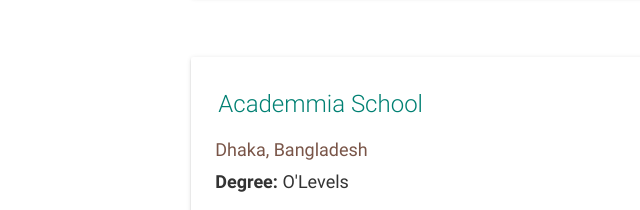
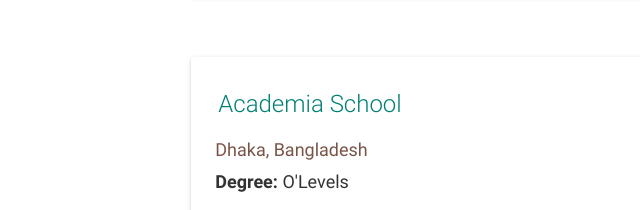
Before and after one commit to STANTHEGR8/stanly_halder, a plain HTML site: page index.html in a window 1280 px wide. Shown: the part 7675-7885 px from the top of the page, 26-666 px from the left. Drawn offline with nearby package versions, Linux system fonts and the light colour scheme.

Commit message:
index.html
Changed the  spelling of the school.

```diff
--- a/index.html
+++ b/index.html
@@ -931,7 +931,7 @@
         <div class="card">
           <div class="card-content">
             <p>
-              <span class="card-title"><a href="https://academiaschool.edu.bd/" target="_blank" class="teal-text hoverline">Academmia School</a></span>
+              <span class="card-title"><a href="https://academiaschool.edu.bd/" target="_blank" class="teal-text hoverline">Academia School</a></span>
             </p>
             <p class="brown-text">Dhaka, Bangladesh</p>
             <p>
```
